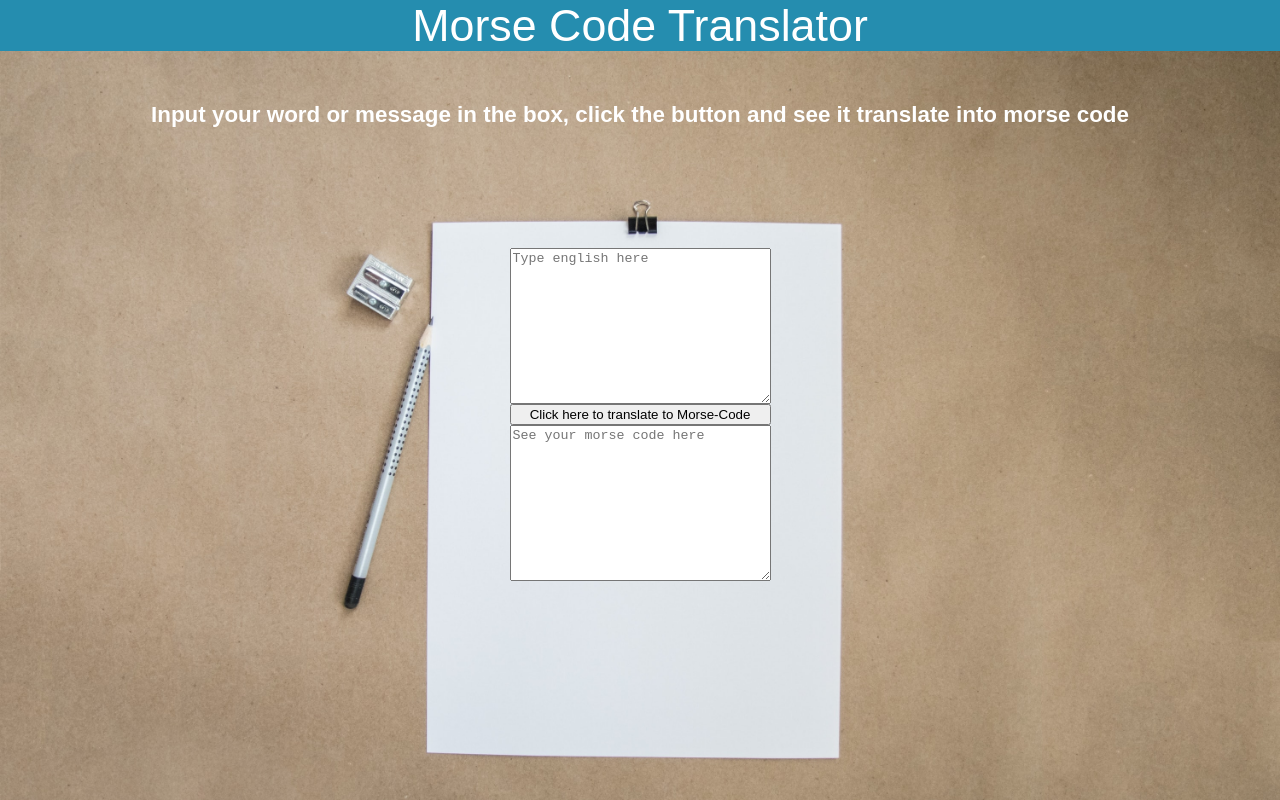
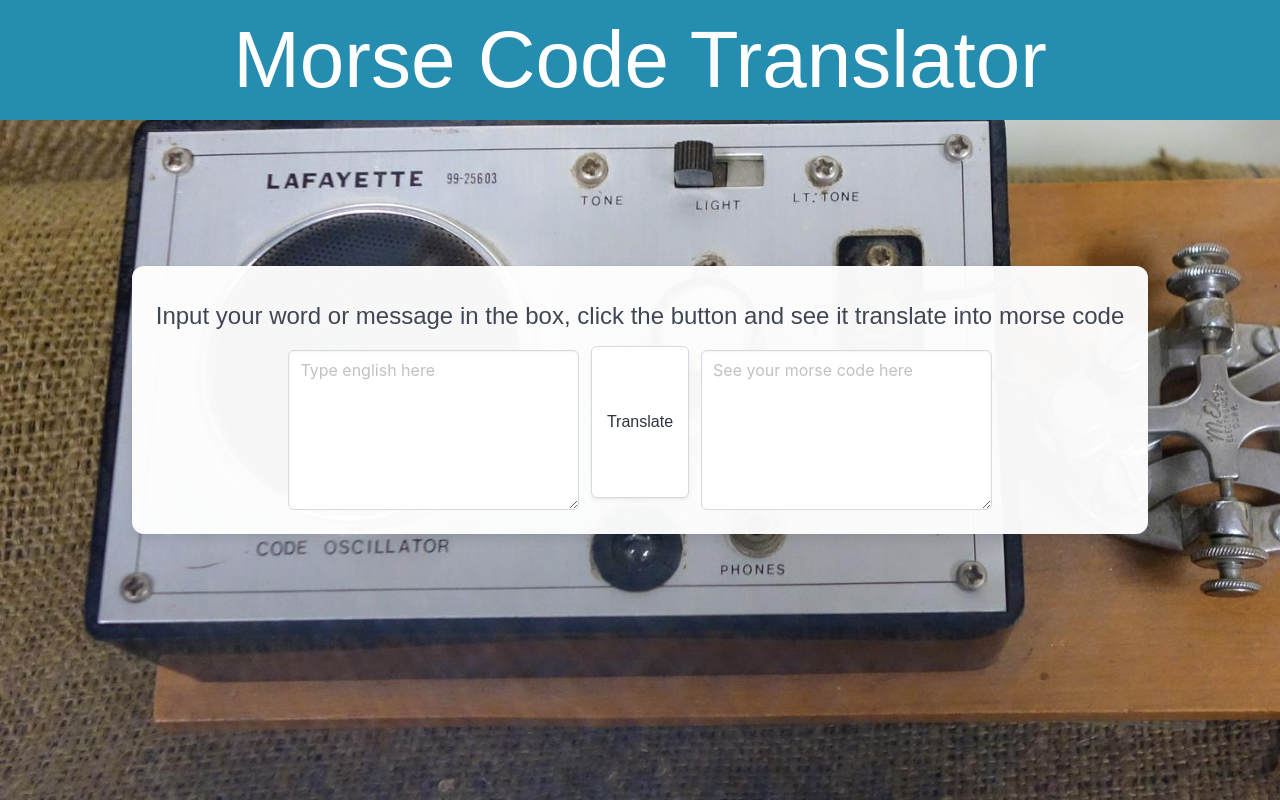
Before and after one commit to Danny-Lambert/MorseCode, a website: page index.html in a window 1280 px wide. Drawn offline with nearby package versions, Linux system fonts and the light colour scheme.

Commit message:
added ui bulma

```diff
--- a/index.html
+++ b/index.html
@@ -3,11 +3,15 @@
 <head>
     <meta charset="UTF-8">
     <meta name="viewport" content="width=device-width, initial-scale=1.0">
+    <link
+  rel="stylesheet"
+  href="https://cdn.jsdelivr.net/npm/bulma@1.0.0/css/bulma.min.css"
+>
     <title>Morse Code Translator</title>
     <link rel="stylesheet" href="./styles.css">
     <style>
         body {
-            background-image: url(morsebackground.jpg);
+            background-image: url(/images/morsebackground2.jpg);
             background-repeat: no-repeat;
             background-size: cover;
         }
@@ -15,12 +19,15 @@
 </head>
 <body>
     <header>Morse Code Translator</header>
-
-    <h1>Input your word or message in the box, click the button and see it translate into morse code </h1>
-        <div id="inputAndOutputBox">
-            <textarea type="type" id="input" name="input" placeholder="Type english here" cols="30" rows="10"></textarea>
-            <button id="translate_Button">Click here to translate to Morse-Code</button>
-            <textarea id="morse_Box" cols="30" rows="10" placeholder="See your morse code here"></textarea>
+        <div class="row contentAligner">
+            <div class="card p-5 m-5">
+                <h1 class="contentTitle mt-2">Input your word or message in the box, click the button and see it translate into morse code </h1>
+                <div id="inputAndOutputBox">
+                    <textarea type="type" class="input inputBoxHeight mx-3" id="input" name="input" placeholder="Type english here" cols="30" rows="10"></textarea>
+                    <button id="translate_Button" class="button my-3">Translate</button>
+                    <textarea id="morse_Box" class="input inputBoxHeight mx-3" cols="30" rows="10" placeholder="See your morse code here"></textarea>
+                </div>
+            </div>
         </div>
 
 
--- a/styles.css
+++ b/styles.css
@@ -1,3 +1,5 @@
+@import "https://cdn.jsdelivr.net/npm/bulma@1.0.0/css/bulma.min.css";
+
 html,body
 {
     width: 100%;
@@ -19,27 +21,26 @@ body {
 header {
   background-color: #258daf;
   text-align: center;
-  font-size: 400%;
+  font-size: 5rem;
 }
-h1{
-  margin-top: 4%;
+.contentTitle{
+  font-size: 1.5rem;
+
 }
-
 #inputAndOutputBox {
-  padding-top: 30px;
+  display: flex;
+  justify-content: center;
+  height: 100;
+}
+.card{
+  background: #fffffff5 !important;
+}
+.contentAligner{
+  display: flex;
+  justify-content: center;
+  height: 70vh;
   align-items: center;
-  display: grid;
-  width: 40%;
-  margin-top: 7%;
-  justify-content: center;
-  align-items: center;
-  align-self: center;
-  text-align: center;
-  margin-left: 30%;
-  border: none;
-  opacity: 1;
 }
-
 #myButton {
   background-color: grey;
   border: 3px solid black;
@@ -52,3 +53,9 @@ h1{
   font-size: 25px;
   opacity: 1;
 }
+
+.inputBoxHeight{
+  height:10rem;
+  width: 30%;
+  margin-top:1rem
+}
```
Also changed, not shown: images/morsebackground.jpg (renamed from morsebackground.jpg), images/morsebackground2.jpg (added).
